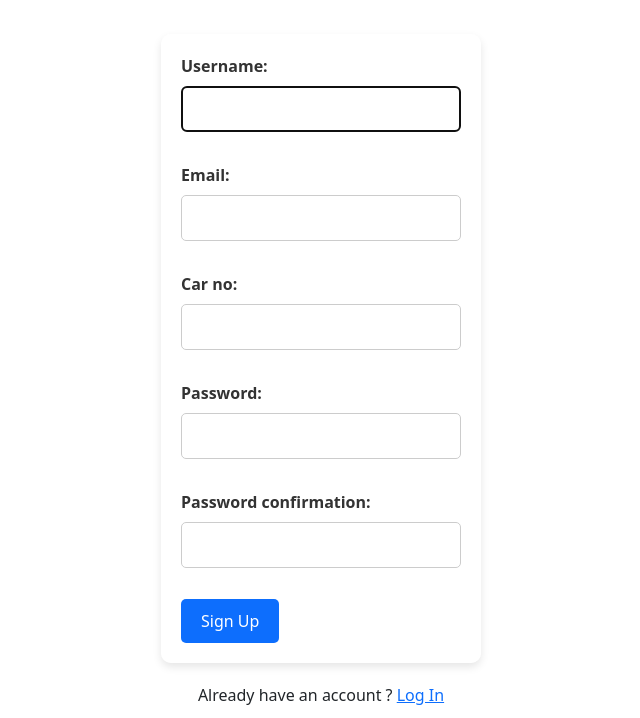
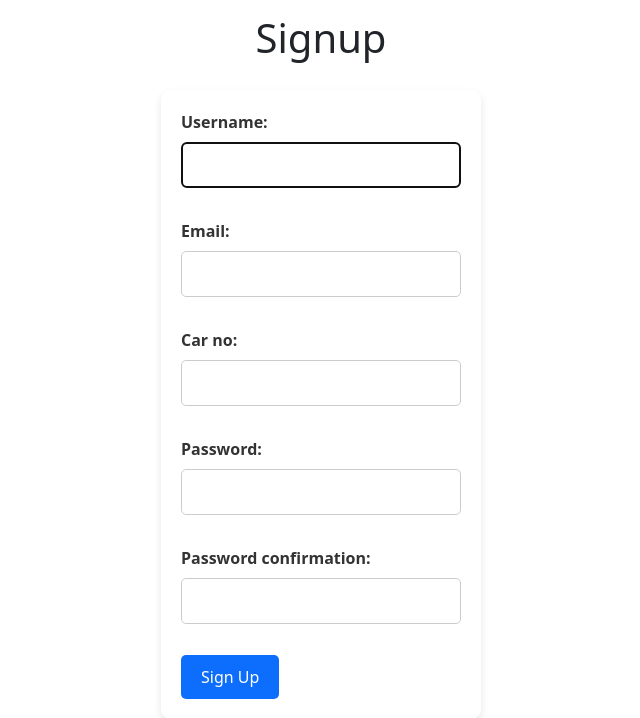
Before and after one commit to sushant2209/remopark, a Django app: page /signup/ in a window 1280 px wide. Shown: the part 56-774 px from the top of the page, without its empty margins (319-959 px from the left). Run offline with Django 4.2, Linux system fonts and the light colour scheme.

Commit message:
Update signup.html

```diff
--- a/smartapp/templates/signup.html
+++ b/smartapp/templates/signup.html
@@ -48,6 +48,7 @@ ul, .helptext{
 </style>
 
 <div class="container">
+  <h1 style="text-align:center">Signup</h1>
   <form id="signupForm" method="post" action="{% url 'signup' %}">
     {% csrf_token %}
 
```
